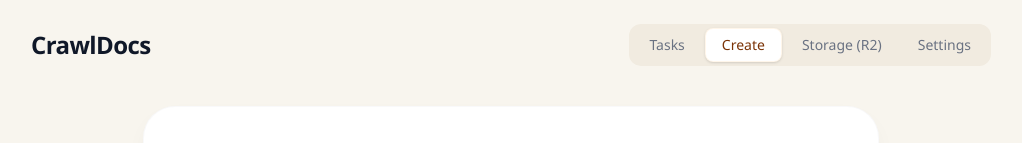
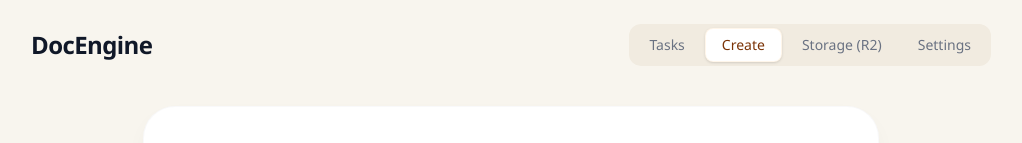
Before and after one commit to cs064857/DocEngine, a Next.js app: page / in a window 1280 px wide. Shown: the top 143 px of the page, without its empty margins (129-1151 px from the left). Built offline with nearby package versions, Linux system fonts and the light colour scheme.

Commit message:
refactor. 重新命名

```diff
--- a/app/layout.tsx
+++ b/app/layout.tsx
@@ -13,8 +13,8 @@ const geistMono = Geist_Mono({
 });
 
 export const metadata: Metadata = {
-  title: "Create Next App",
-  description: "Generated by create next app",
+  title: "DocEngine",
+  description: "AI-powered web crawling and content cleaning engine for RAG.",
 };
 
 export default function RootLayout({
--- a/app/page.tsx
+++ b/app/page.tsx
@@ -62,7 +62,7 @@ const DEFAULT_URL_EXTRACTOR_PROMPT = `You are a helpful assistant that extracts
 Output ONLY a valid JSON object containing a "urls" key mapped to an array of strings.
 If no valid URLs are found, output {"urls": []}. Do not output any markdown formatting, only pure JSON.`;
 
-export default function CrawlDocsFrontend() {
+export default function DocEngineFrontend() {
   const [activeTab, setActiveTab] = useState<'tasks' | 'create' | 'storage' | 'settings'>('create');
   const [sourceType, setSourceType] = useState<'scrape' | 'crawl' | 'map'>('scrape');
   const [inputValue, setInputValue] = useState('');
@@ -156,7 +156,7 @@ export default function CrawlDocsFrontend() {
   // Load configuration from localStorage on mount
   useEffect(() => {
     setIsMounted(true);
-    const savedConfig = localStorage.getItem('crawldocsConfig');
+    const savedConfig = localStorage.getItem('docengineConfig');
     if (savedConfig) {
       try {
         const parsed = JSON.parse(savedConfig);
@@ -194,7 +194,7 @@ export default function CrawlDocsFrontend() {
         urlExtractorApiKey, urlExtractorBaseUrl, urlExtractorModel, urlExtractorPrompt,
         r2AccountId, r2AccessKeyId, r2SecretAccessKey, r2BucketName
       };
-      localStorage.setItem('crawldocsConfig', JSON.stringify(configObj));
+      localStorage.setItem('docengineConfig', JSON.stringify(configObj));
     }
   }, [
     isMounted, depthLimit, maxConcurrency, maxUrls, maxRetries, urlTimeout, enableClean,
@@ -769,7 +769,7 @@ export default function CrawlDocsFrontend() {
       {/* Header */}
       <header className="w-full flex justify-between items-center px-8 py-6 max-w-5xl mx-auto">
         <div className="text-2xl font-bold tracking-tight text-gray-900">
-          CrawlDocs
+          DocEngine
         </div>
         <nav className="flex space-x-1 text-sm font-medium bg-[#F1EBE0] p-1 rounded-xl">
           {(['tasks', 'create', 'storage', 'settings'] as const).map((tab) => {
--- a/package.json
+++ b/package.json
@@ -1,5 +1,5 @@
 {
-  "name": "crawldocs-web",
+  "name": "docengine",
   "version": "0.1.0",
   "private": true,
   "scripts": {
```
Also changed, not shown: .blueprint/README.md, 1 other file (tests, documents, lock files or other folders).
